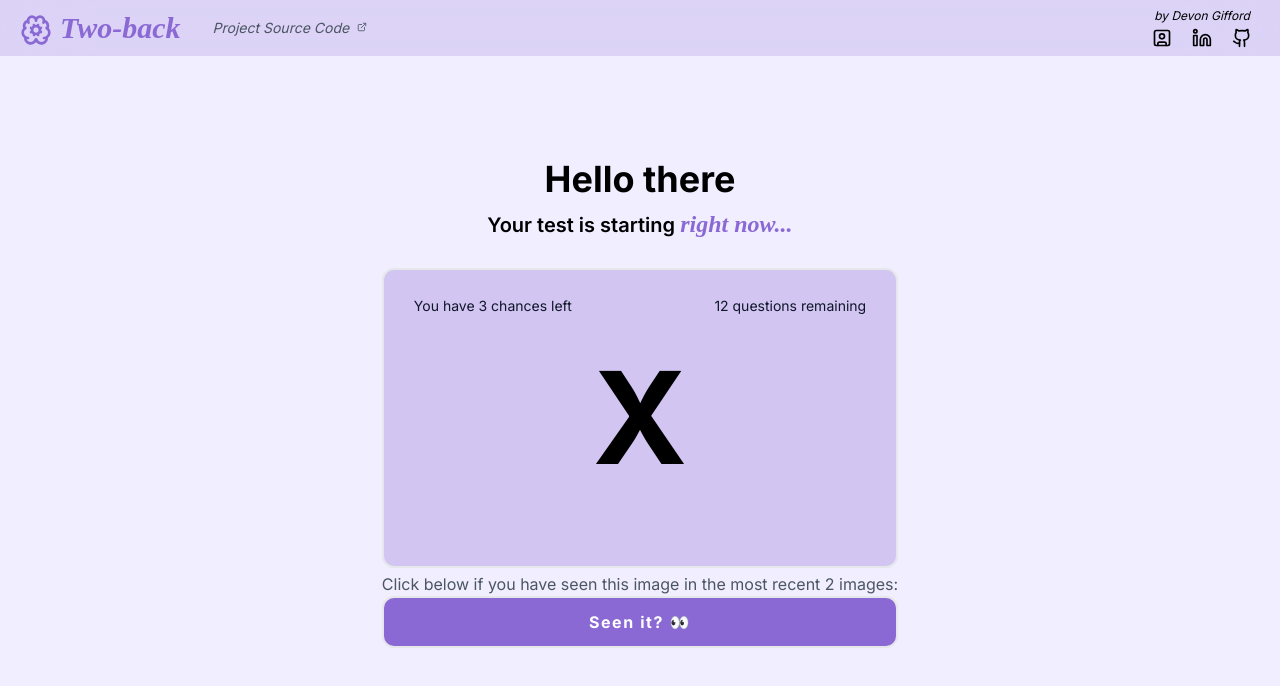
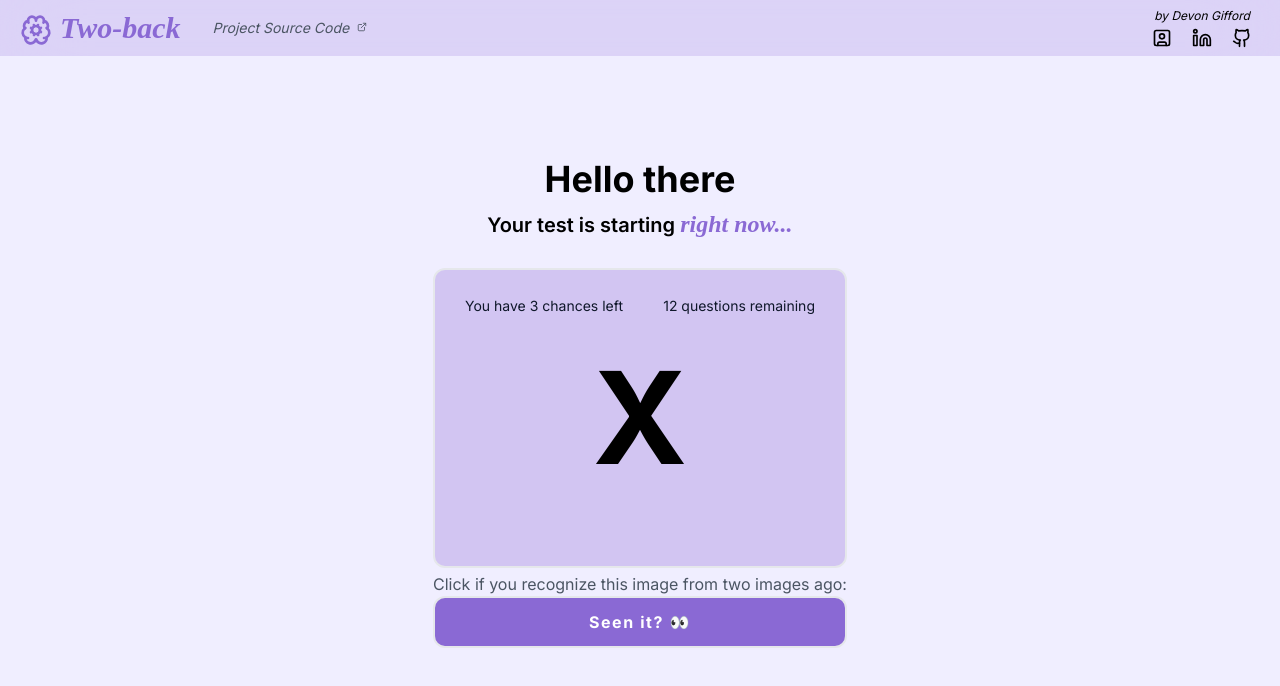
Before and after one commit to DevonGifford/Thymia, a Next.js app: page /game in a window 1280 px wide. Shown: the top 686 px of the page. Built offline with nearby package versions, Linux system fonts and the light colour scheme.

Commit message:
cleanup: improve user prompt in 2-back game and update test

```diff
--- a/src/app/game/page.tsx
+++ b/src/app/game/page.tsx
@@ -20,7 +20,9 @@ const GamePage = () => {
   const user = useUserContext();
   const [questionCount, setQuestionCount] = useState(1);
   const [stimuliHistory, setStimuliHistory] = useState<string[]>([]);
-  const [currentStimuli, setCurrentStimuli] = useState(() => getNextStimuli(""));
+  const [currentStimuli, setCurrentStimuli] = useState(() =>
+    getNextStimuli(""),
+  );
   const [buttonState, setButtonState] = useState<ButtonState>(ButtonState.Idle);
 
   useEffect(() => {
@@ -28,7 +30,9 @@ const GamePage = () => {
       setStimuliHistory((prev) => [prev[prev.length - 1], currentStimuli]);
       setCurrentStimuli(getNextStimuli(currentStimuli));
       setQuestionCount((questionCount) => questionCount + 1);
-      setButtonState(questionCount < 1 ? ButtonState.Idle : ButtonState.Pending);
+      setButtonState(
+        questionCount < 1 ? ButtonState.Idle : ButtonState.Pending,
+      );
     }, 2500);
 
     return () => clearInterval(interval);
@@ -39,7 +43,7 @@ const GamePage = () => {
       sendAnalyticsEvent(user.showAnalytics, "Test completed");
       router.push("/results");
     }
-  }, [questionCount, user, router])
+  }, [questionCount, user, router]);
 
   function getNextStimuli(currentStimuli: string): string {
     let newStimuli;
@@ -89,7 +93,7 @@ const GamePage = () => {
 
       <footer className="flex flex-col -translate-y-12 sm:translate-y-0 pt-12 md:pt-0">
         <h2 className="sm:mt-4 text-center text-gray-600">
-          Click below if you have seen this image in the most recent 2 images:
+          Click if you recognize this image from two images ago:
         </h2>
 
         <Button
@@ -100,8 +104,8 @@ const GamePage = () => {
             buttonState === ButtonState.Correct
               ? "correct"
               : buttonState === ButtonState.Wrong
-              ? "wrong"
-              : undefined
+                ? "wrong"
+                : undefined
           }
         />
       </footer>
```
Also changed, not shown: 1 other file (tests, documents, lock files or other folders).
